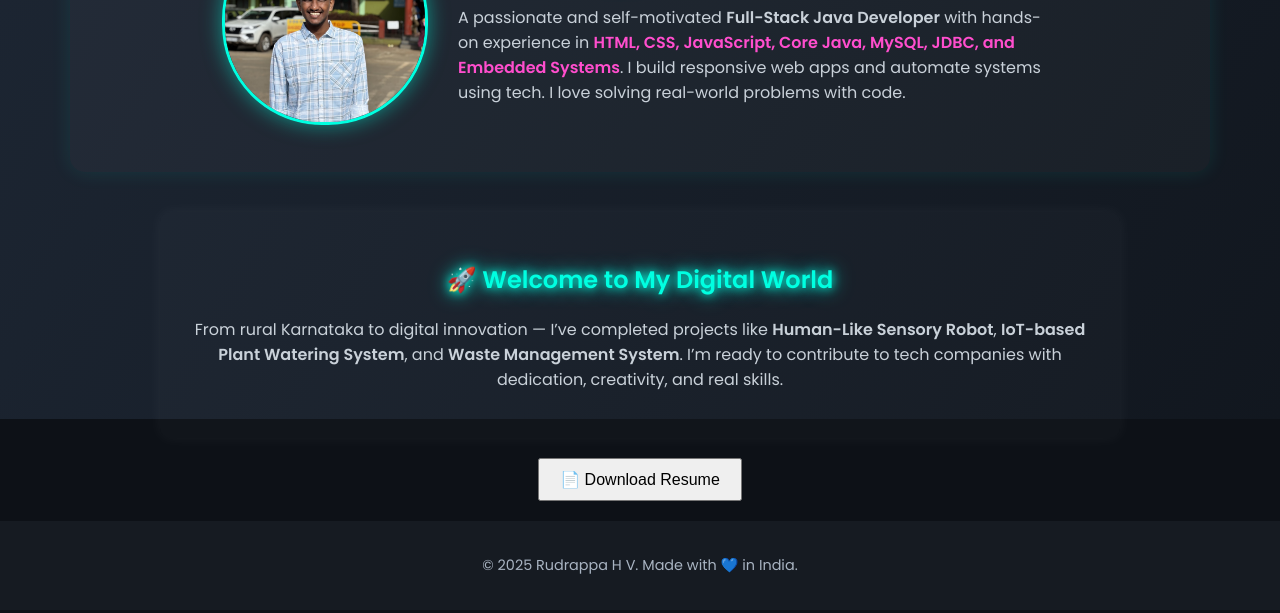
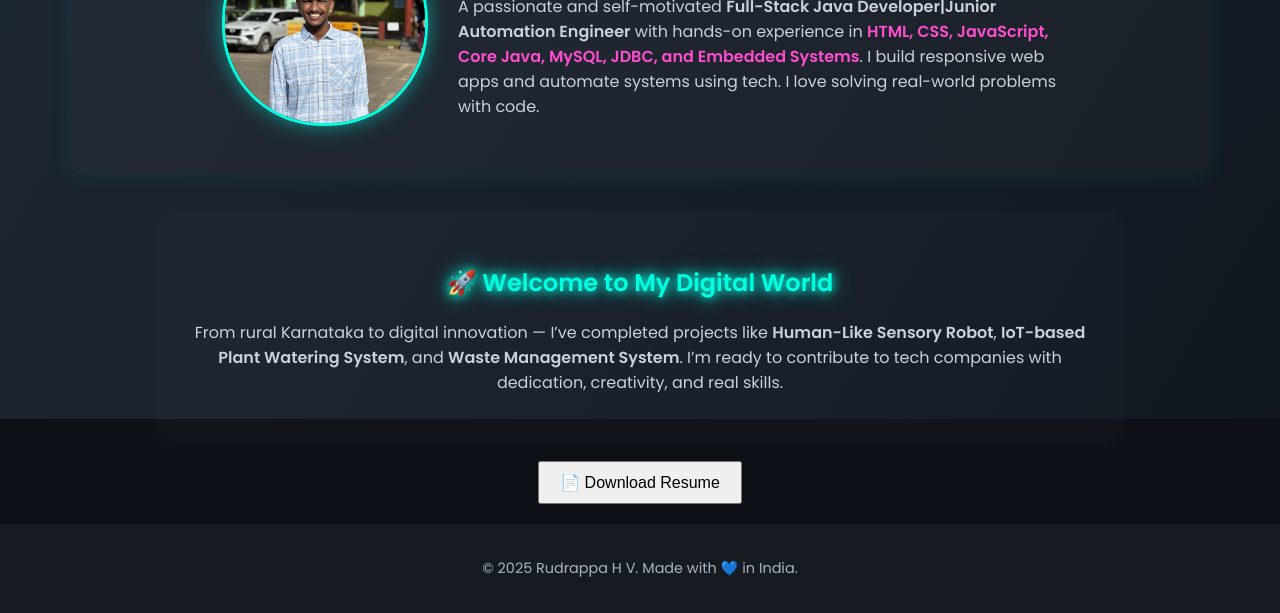
Before and after one commit to Rudreshhanchinmane/portfolio, a plain HTML site: page index.html in a window 1280 px wide. Shown: the part 381-994 px from the top of the page. Drawn offline with Linux system fonts and the light colour scheme.

Commit message:
Update index.html

```diff
--- a/index.html
+++ b/index.html
@@ -33,7 +33,7 @@
       </div>
       <div class="profile-info">
         <h1>Hi, I'm <span class="glow-text">Rudrappa H V</span></h1>
-        <p>A passionate and self-motivated <strong>Full-Stack Java Developer</strong> with hands-on experience in <span class="highlight">HTML, CSS, JavaScript, Core Java, MySQL, JDBC, and Embedded Systems</span>. I build responsive web apps and automate systems using tech. I love solving real-world problems with code.</p>
+        <p>A passionate and self-motivated <strong>Full-Stack Java Developer|Junior Automation Engineer</strong> with hands-on experience in <span class="highlight">HTML, CSS, JavaScript, Core Java, MySQL, JDBC, and Embedded Systems</span>. I build responsive web apps and automate systems using tech. I love solving real-world problems with code.</p>
       </div>
     </section>
 
```
